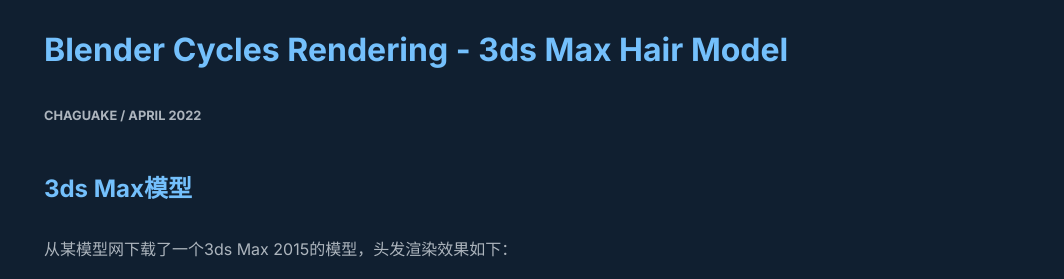
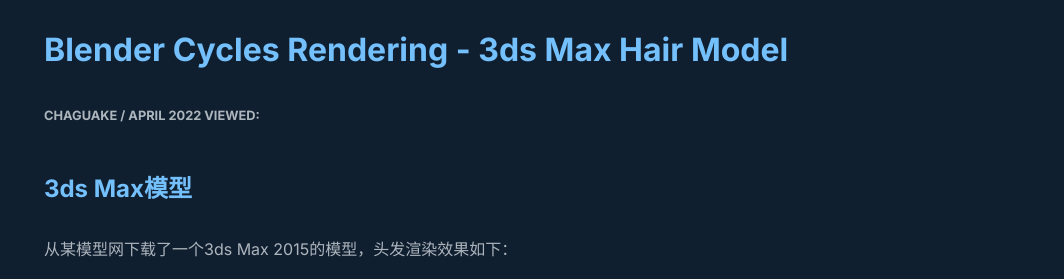
Before and after one commit to chaguake/chaguake.github.io, a Jekyll site: the page built from _posts/2022-04-30-Blender Rendering - 3ds Max Hair Meterial.md, in a window 1280 px wide and 900 px high. Shown: the part 129-408 px from the top of the window, without its empty margins (216-1280 px from the left). Built offline with Jekyll 4.4.1, drawn with Linux system fonts in a browser that asks for light colours; comment, search, counter and statistics services are not loaded.

Commit message:
Update date_and_social_share.html

```diff
--- a/_includes/date_and_social_share.html
+++ b/_includes/date_and_social_share.html
@@ -1,10 +1,13 @@
 <p class="post-date text-bold text-upcase">
   {% if page.author %}
-    <span class="text-bold">{{ page.author }}</span> /
+    <span align="center" class="text-bold">{{ page.author }}</span> /
   {% endif %}
   {% if page.date %}
-    <span>{{ page.date | date: "%B %Y"}}</span>
+    <span align="center">{{ page.date | date: "%B %Y"}}</span>
   {% endif %}
+  <span align="right" id="busuanzi_container_page_pv">
+	viewed:<span id="busuanzi_value_page_pv"></span>
+  </span>
 </p>
 
 <!-- <div class="soopr-btn" -->
```
